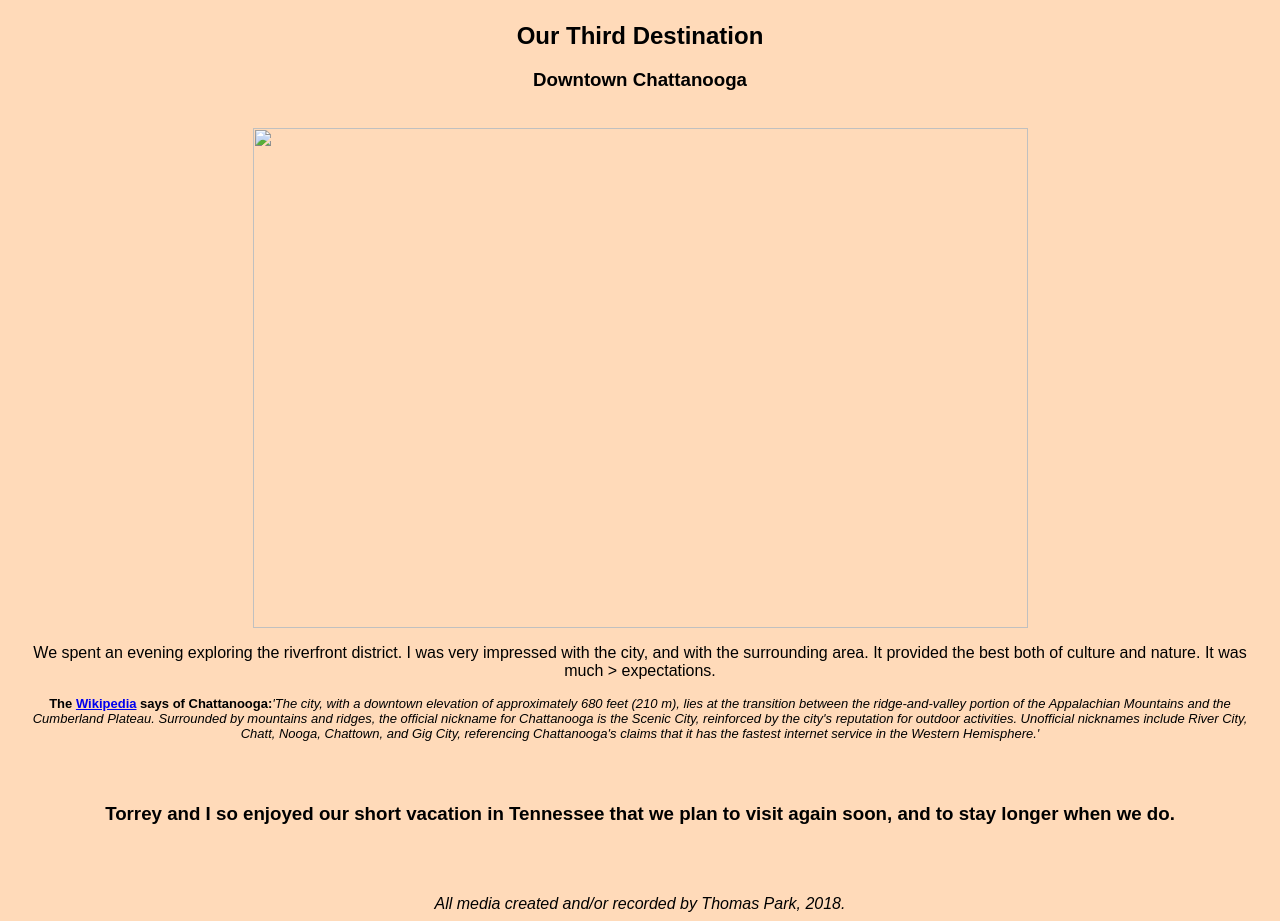
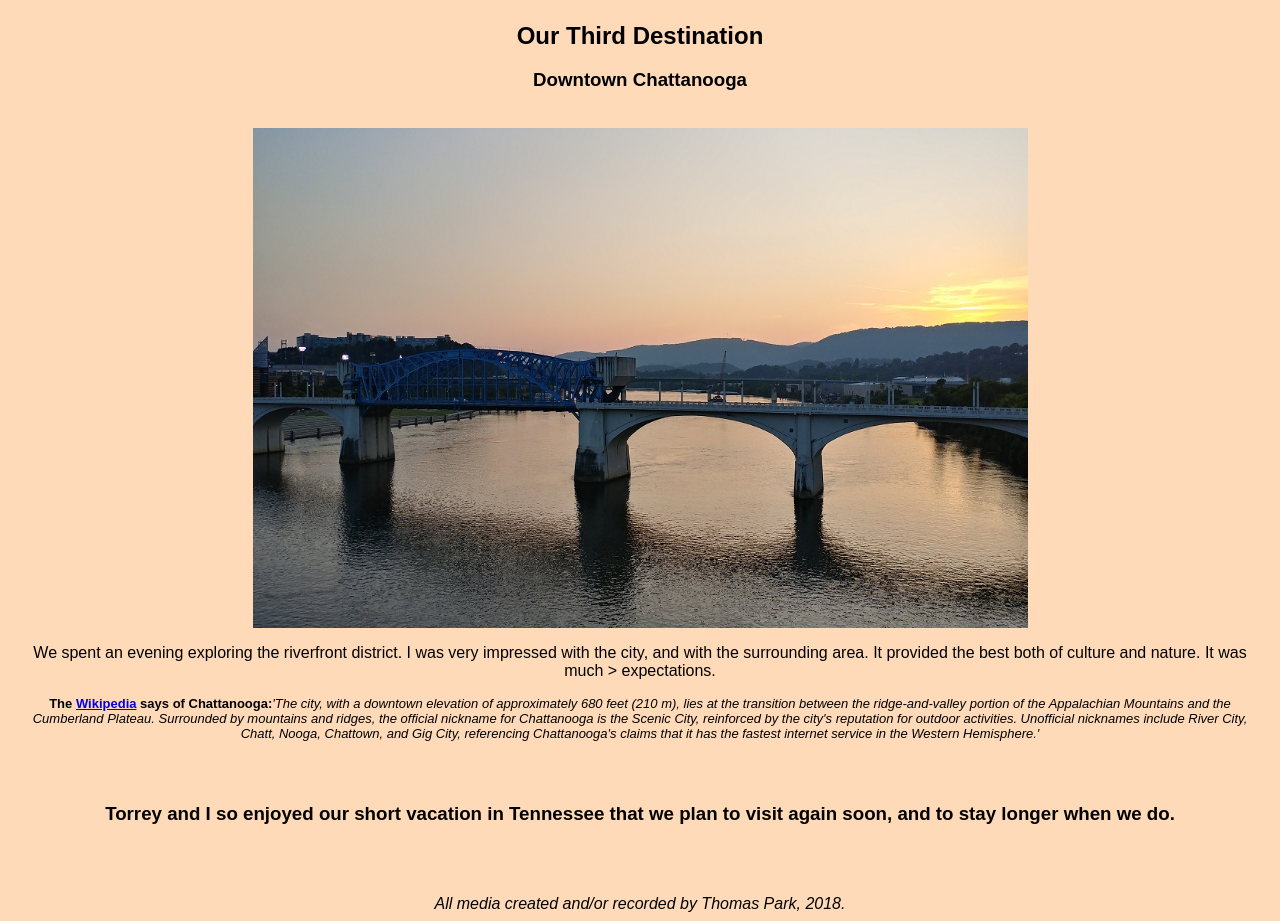
Before and after one commit to Mystified131/html-me-something, a plain HTML site: page index.html in a window 1280 px wide. Shown: the part 1820-2741 px from the top of the page. Drawn offline with Linux system fonts and the light colour scheme.

Commit message:
Tuned up html.

```diff
--- a/index.html
+++ b/index.html
@@ -41,7 +41,7 @@
                     <h2>Our Third Destination</h2>
                     <h3>Downtown Chattanooga</h3>
                     <br>
-                    <img  width="775" height= "500" src = "\Users\mysti\lc101\html-me-something\images\chattanooga.jpg" The image failed to load properly.>
+                    <img  width="775" height= "500" src = "images\chattanooga.jpg" The image failed to load properly.>
                     <br>
                     <p>We spent an evening exploring the riverfront district. I was very impressed with the city, and with the surrounding area. It provided the best both of culture and nature. It was much &gt; expectations.</p>
                     <article><strong>The <a href ="https://en.wikipedia.org/wiki/Chattanooga,_Tennessee">Wikipedia</a> says of Chattanooga:</strong><em>'The city, with a downtown elevation of approximately 680 feet (210 m), lies at the transition between the ridge-and-valley portion of the Appalachian Mountains and the Cumberland Plateau. Surrounded by mountains and ridges, the official nickname for Chattanooga is the Scenic City, reinforced by the city's reputation for outdoor activities. Unofficial nicknames include River City, Chatt, Nooga, Chattown, and Gig City, referencing Chattanooga's claims that it has the fastest internet service in the Western Hemisphere.'</em></article>
```
